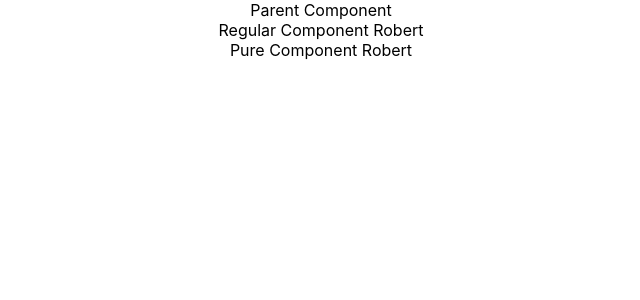
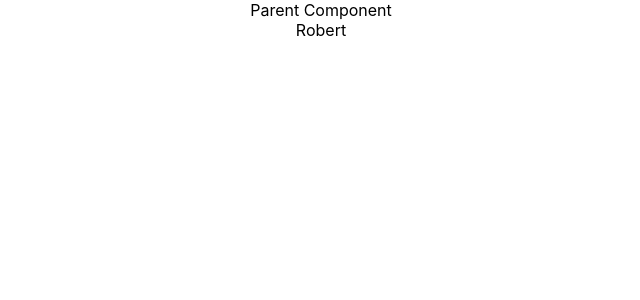
Before and after one commit to vibha-2601/react-course, a React (Create React App) app in the folder hello-world/: page / in a window 1280 px wide. Shown: the top 300 px of the page, without its empty margins (319-959 px from the left). Built offline with nearby package versions, Linux system fonts and the light colour scheme.

Commit message:
Memo-functional component

```diff
--- a/hello-world/src/App.js
+++ b/hello-world/src/App.js
@@ -21,9 +21,12 @@ import ParentCompClass from './Components/ParentCompClass';
 
 
 
+
 function App() {
   return (
     <div className="App">
+
+
      <ParentCompClass />
       {/* <Table /> */}
       {/* <FragmentDemo /> */}
--- /dev/null
+++ b/hello-world/src/Components/MemoFunctional.js
@@ -0,0 +1,12 @@
+import React from 'react'
+
+function MamoFunctional({name}) {
+  console.log('Rendering Memo Component')
+  return (
+    <div>
+      {name}
+    </div>
+  )
+}
+
+export default React.memo(MamoFunctional)
--- a/hello-world/src/Components/ParentCompClass.js
+++ b/hello-world/src/Components/ParentCompClass.js
@@ -1,4 +1,5 @@
 import React, { Component } from 'react'
+import MemoFunctional from './MemoFunctional'
 import PureCompClass from './PureCompClass'
 import RegCompClass from './RegCompClass'
 
@@ -24,8 +25,9 @@ import RegCompClass from './RegCompClass'
     return (
       <div>
         Parent Component
-        <RegCompClass name={this.state.name} />
-        <PureCompClass name={this.state.name} />
+        <MemoFunctional name={this.state.name} />
+        {/* <RegCompClass name={this.state.name} />
+        <PureCompClass name={this.state.name} /> */}
 
       </div>
     )
```
